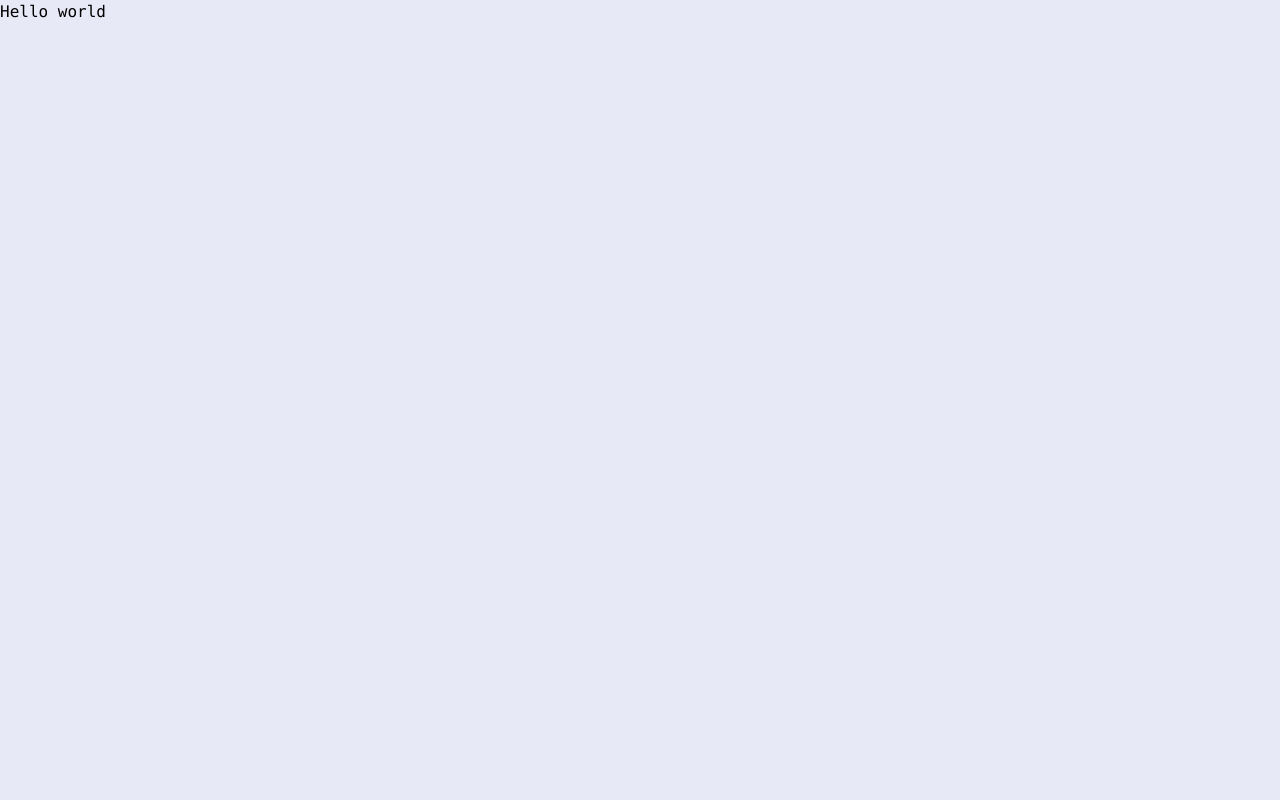
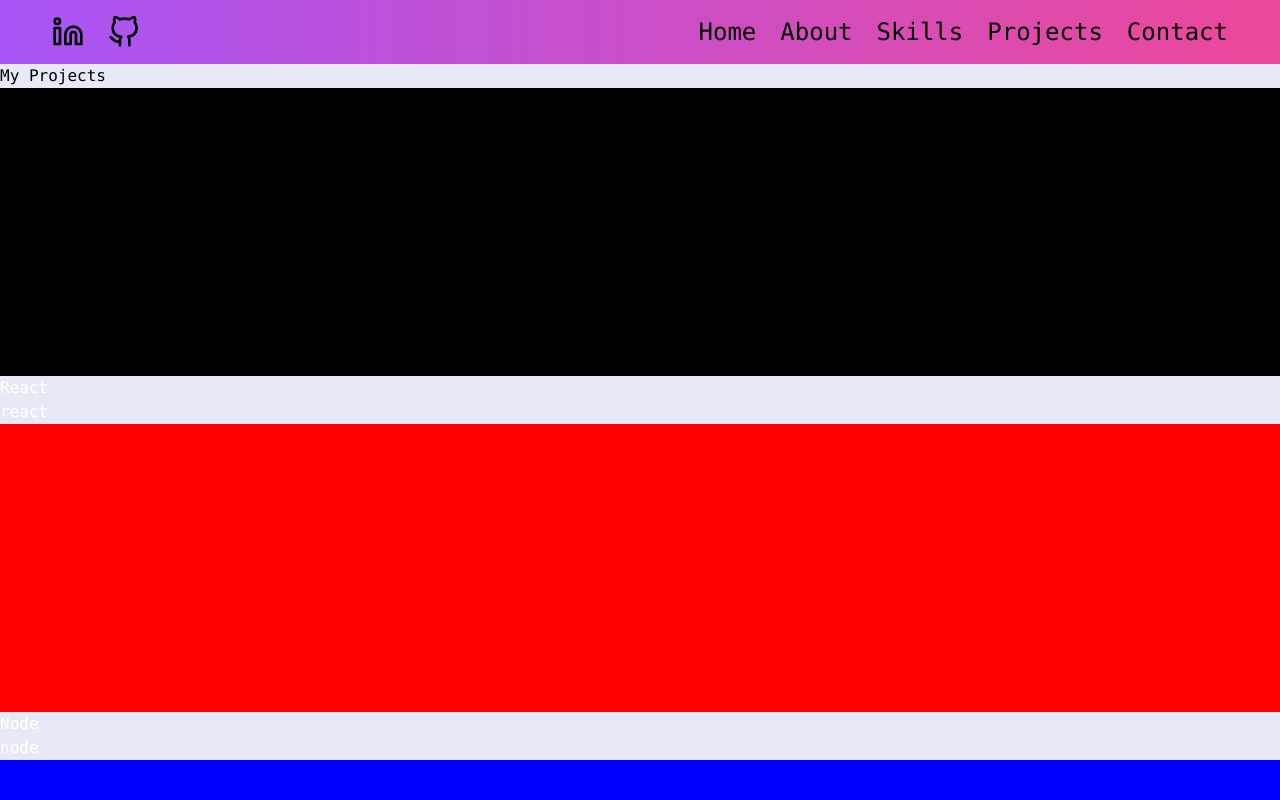
Before and after one commit to DominykasSueris/portfolio-website, a Next.js app: page /projects in a window 1280 px wide. Shown: the top 800 px of the page. Built offline with nearby package versions, Linux system fonts and the light colour scheme.

Commit message:
Projects page created

```diff
--- a/app/projects/page.tsx
+++ b/app/projects/page.tsx
@@ -1,10 +1,47 @@
 import React from "react";
+import Navbar from "../componets/Navbar";
+import ProjectsCard from "../componets/ProjectsCard";
+
+const projectsDataTest = [
+  {
+    id: 1,
+    title: "React",
+    description: "react",
+    background: "black",
+  },
+  {
+    id: 2,
+    title: "Node",
+    description: "node",
+    background: "red",
+  },
+  {
+    id: 3,
+    title: "Type-Script",
+    description: "Type",
+    background: "blue",
+  },
+];
 
 const Projects = () => {
   return (
-    <div>
-      <h1>Hello world</h1>
-    </div>
+    <>
+      <Navbar />
+      <div>
+        <h1> My Projects</h1>
+        <div>
+          {projectsDataTest.map((project) => (
+            <ProjectsCard
+              key={project.id}
+              id={project.id}
+              title={project.title}
+              description={project.description}
+              background={project.background}
+            />
+          ))}
+        </div>
+      </div>
+    </>
   );
 };
 
```
